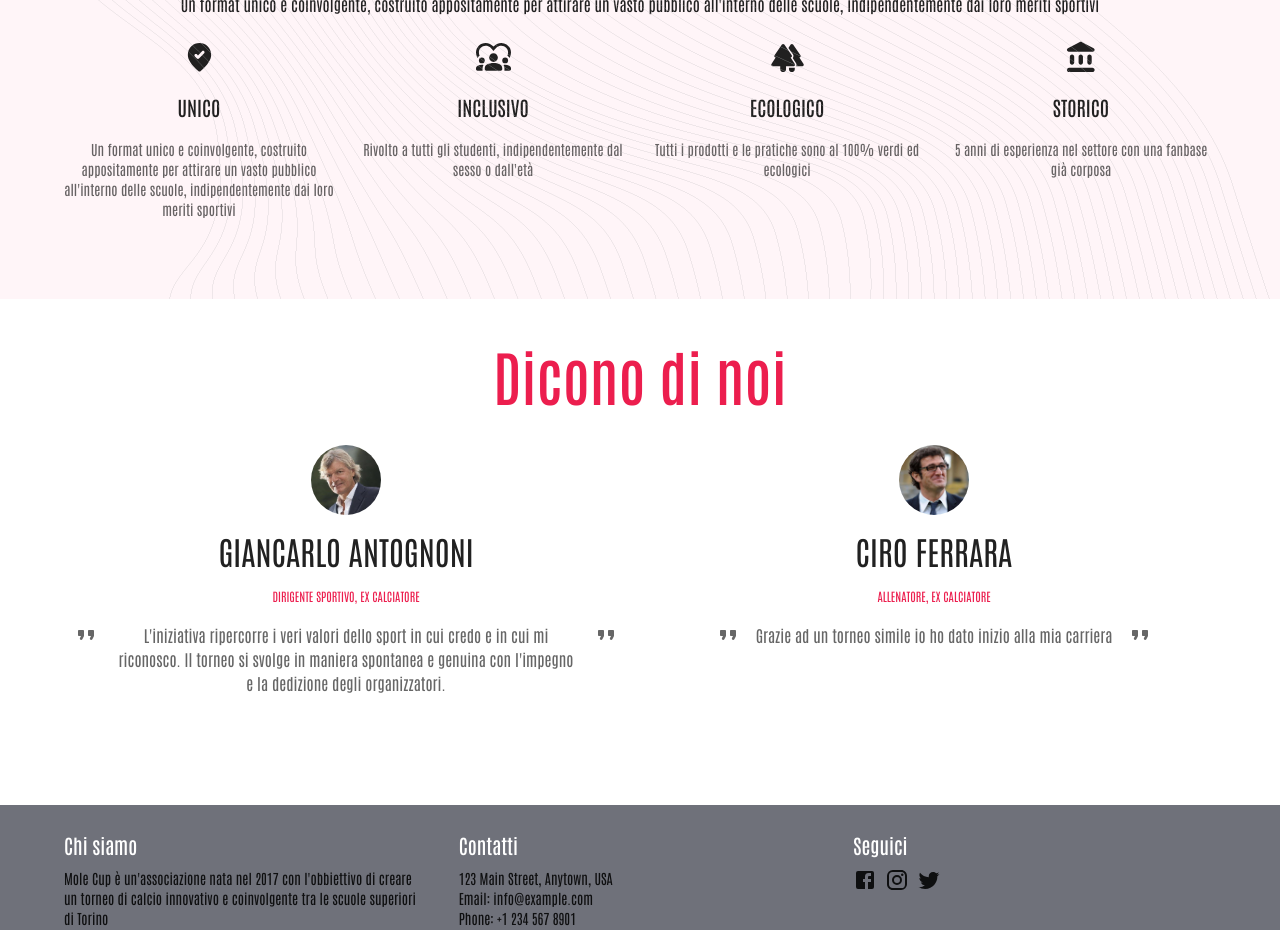
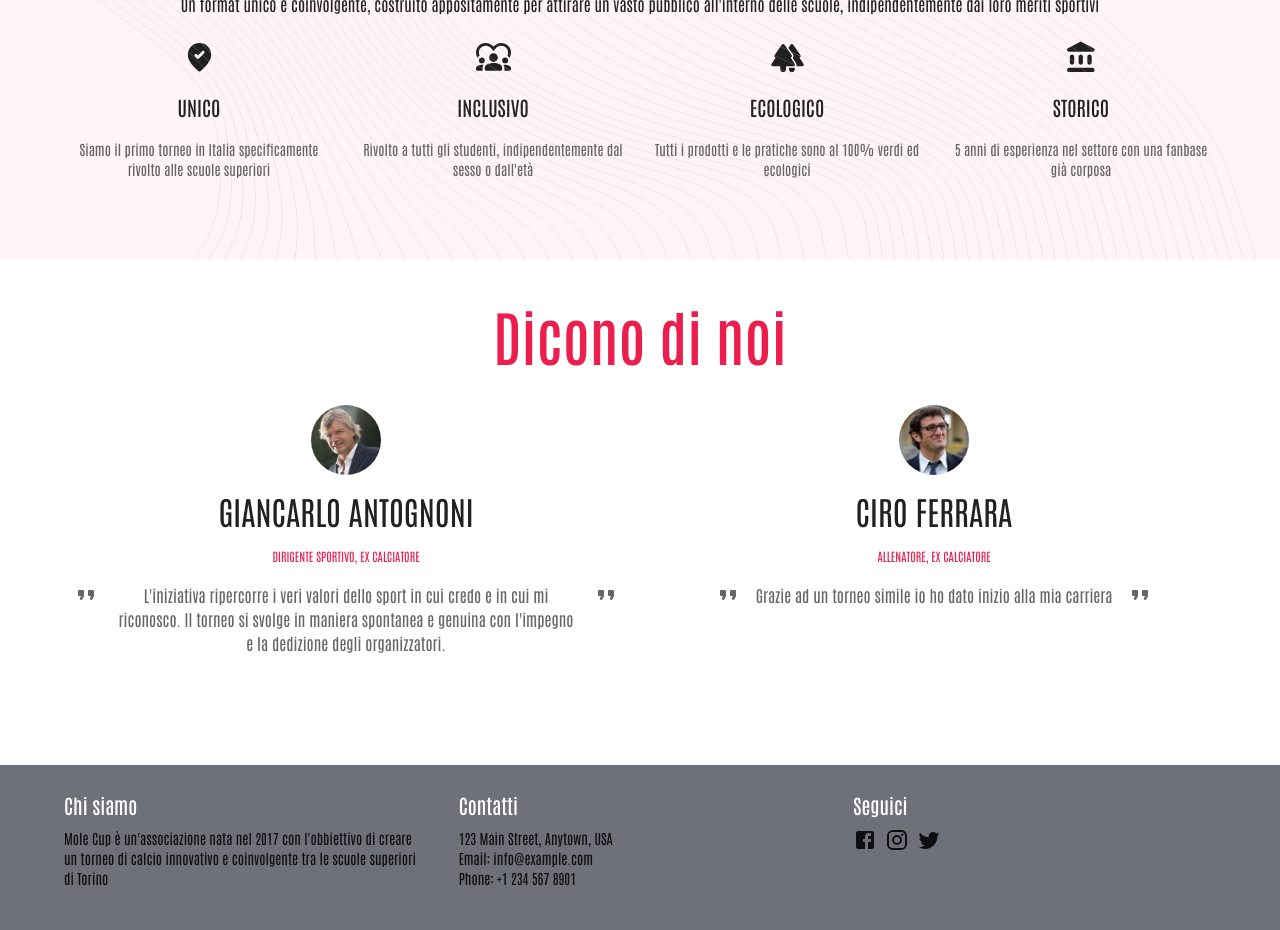
Before and after one commit to molecup/mole-frontend, a Next.js app in the folder mole-frontend/: page / in a window 1280 px wide. Shown: the part 1060-1990 px from the top of the page. Built offline with nearby package versions, Linux system fonts and the light colour scheme.

Commit message:
changed features text (unico)

```diff
--- a/mole-frontend/src/app/page.tsx
+++ b/mole-frontend/src/app/page.tsx
@@ -98,7 +98,7 @@ function FeaturesSection(){
         {
             Icon :  WhereToVoteRoundedIcon,
             title: "Unico",
-            text: "Un format unico e coinvolgente, costruito appositamente per attirare un vasto pubblico all'interno delle scuole, indipendentemente dai loro meriti sportivi"
+            text: "Siamo il primo torneo in Italia specificamente rivolto alle scuole superiori"
         },
         {
             Icon :  Diversity1RoundedIcon,
```
